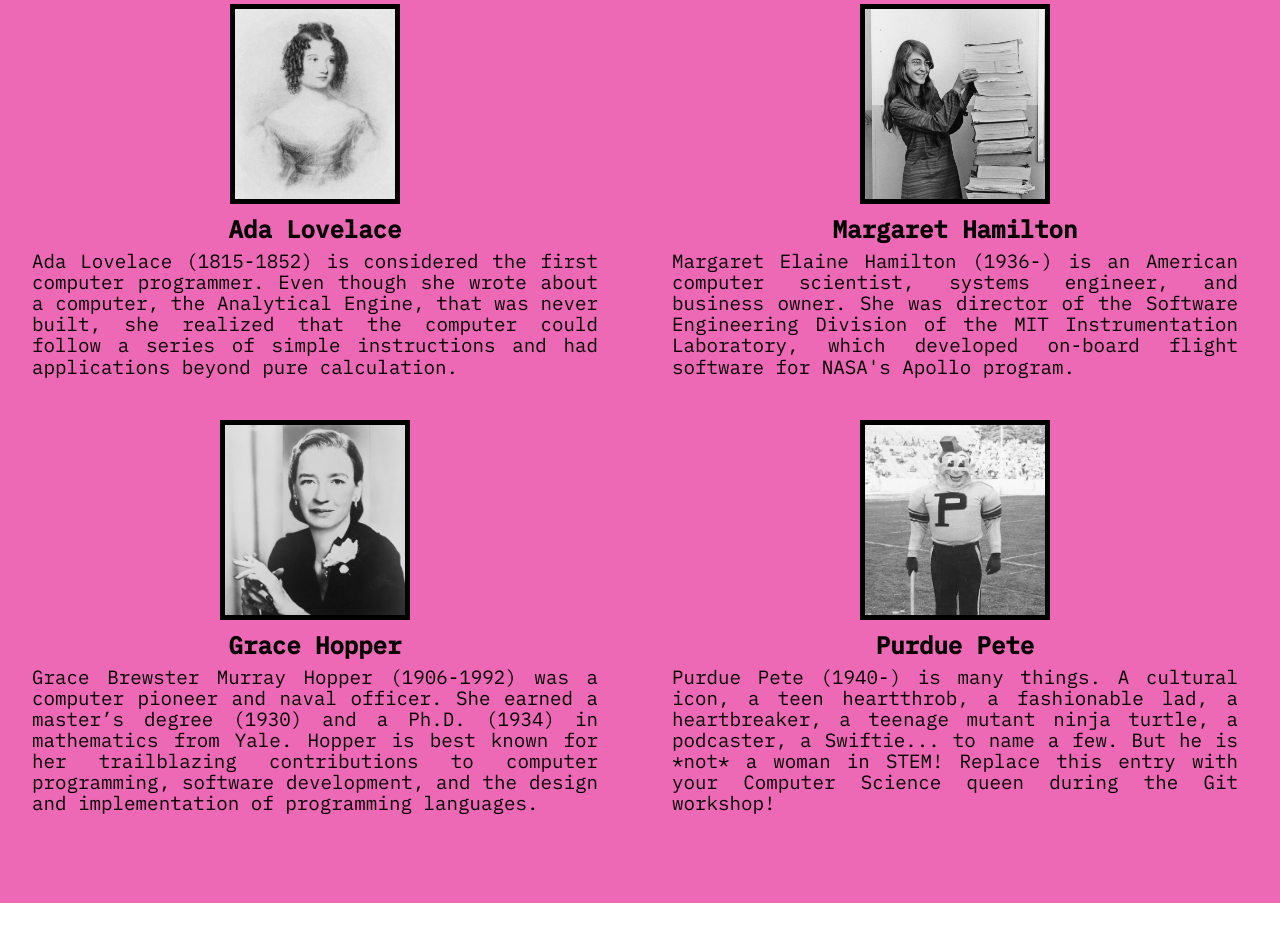
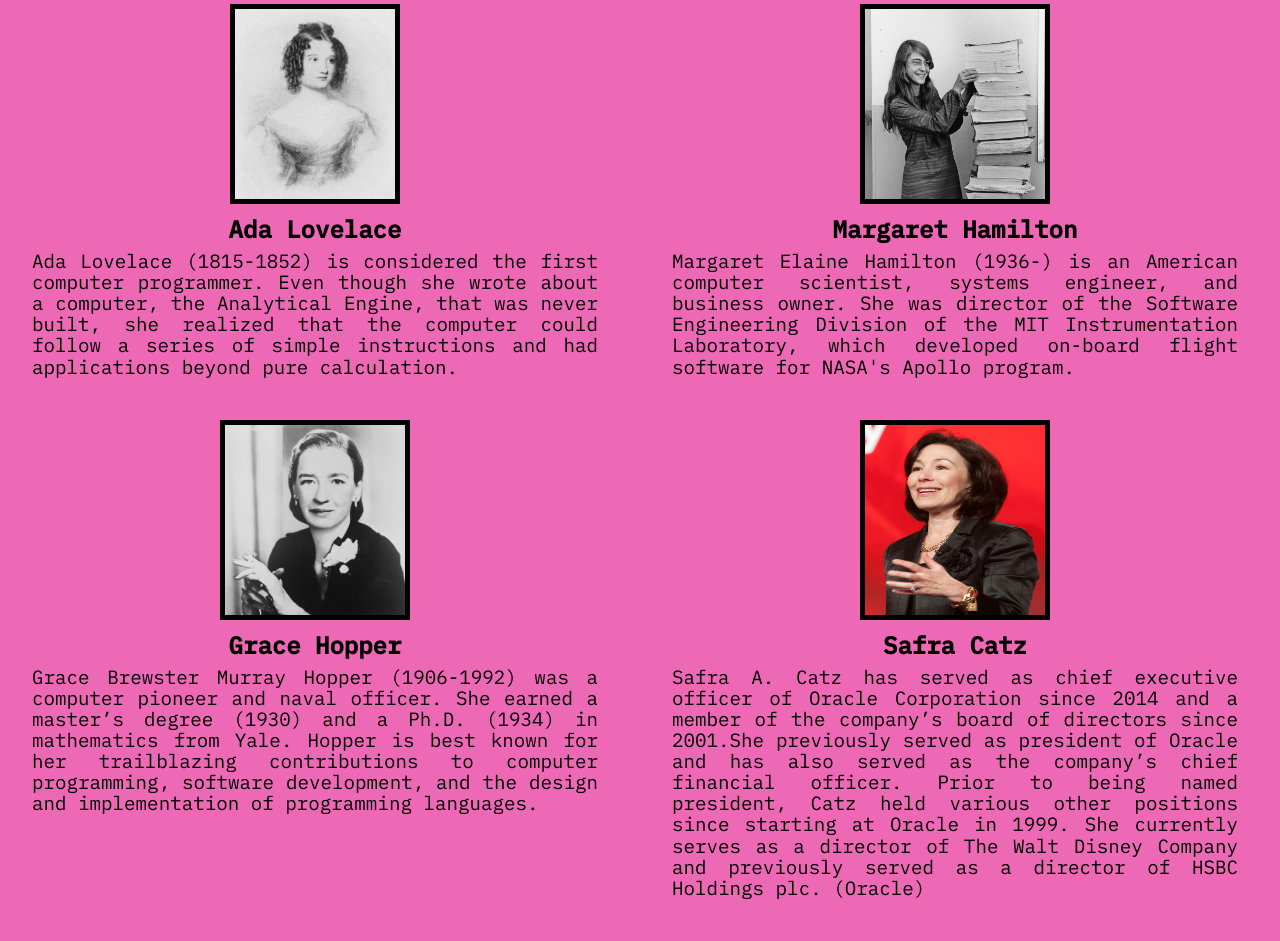
Before and after one commit to tristansze/INNOVATEHERgitworkshop, a plain HTML site: page learn.html in a window 1280 px wide. Shown: the part 197-1138 px from the top of the page. Before the commit the page ends 1100 px from the top, so only its background shows below. Drawn offline with Linux system fonts and the light colour scheme.

Commit message:
changed purdue-pete bio
purdue pete bio has been changed to safra catz bio!

```diff
--- a/learn.html
+++ b/learn.html
@@ -67,10 +67,11 @@
 		</article>
 		<article>
 			<center>
-				<img src="PurduePete.jpg" style="width:190px;height: 200px;border: 5px solid #000;">
+				<img src="safra-catz.jpg" style="width:190px;height: 200px;border: 5px solid #000;">
 			</center>
-			<h2> Purdue Pete </h2>
-			<p> Purdue Pete (1940-) is many things. A cultural icon, a teen heartthrob, a fashionable lad, a heartbreaker, a teenage mutant ninja turtle, a podcaster, a Swiftie... to name a few. But he is *not* a woman in STEM! Replace this entry with your Computer Science queen during the Git workshop!</p>
+			<h2> Safra Catz </h2>
+			<p> Safra A. Catz has served as chief executive officer of Oracle Corporation since 2014 and a member of the company’s board of directors since 2001.She previously served as president of Oracle and has also served as the company’s chief financial officer. Prior to being named president, Catz held various other positions since starting at Oracle in 1999. She currently serves as a director of The Walt Disney Company and previously served as a director of HSBC Holdings plc. (Oracle)
+			</p>
 		</article>
 	</div>
       </div>
```
Also changed, not shown: safra-catz.jpg (added).
